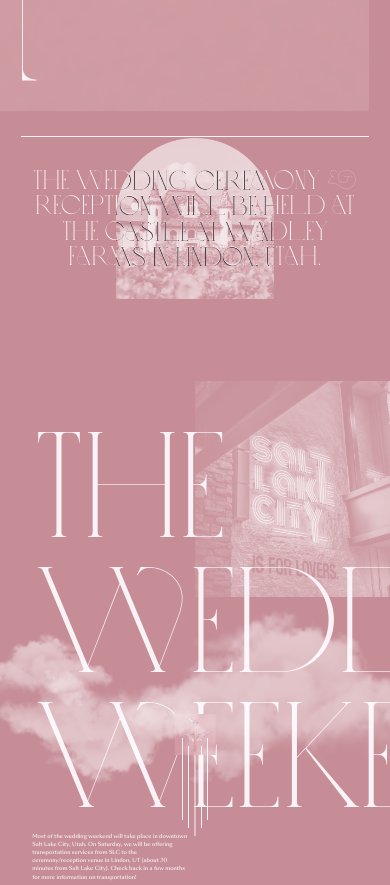
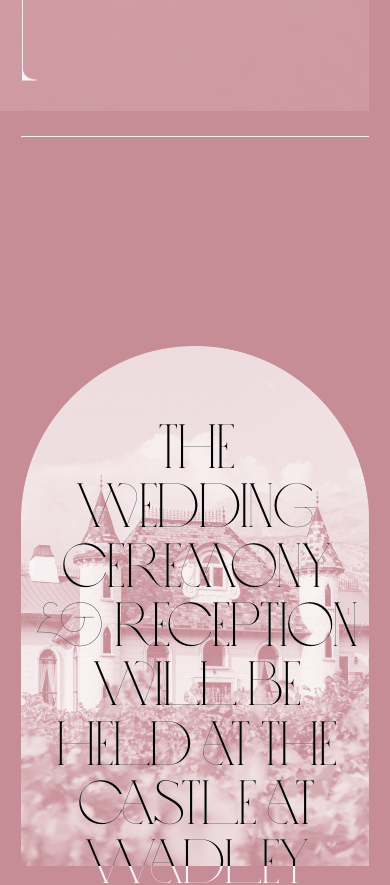
Before and after one commit to DalThePal/brandon_morgan_wedding, a React (Create React App) app: page /travel in a window 390 px wide. Shown: the part 600-1485 px from the top of the page. Built offline with nearby package versions, Linux system fonts and the light colour scheme.

Commit message:
wedding  mobile

```diff
--- a/src/pages/Travel/sections/02-Wedding.js
+++ b/src/pages/Travel/sections/02-Wedding.js
@@ -1,20 +1,24 @@
-import React from 'react'
+import React, { lazy, useContext } from 'react'
 import styled from 'styled-components'
+import { ScreenContext } from 'components/Providers'
 
 import colors from 'styles/colors'
-import text from 'styles/text'
+import text   from 'styles/text'
+import media  from 'styles/media'
 
-import WeddingPNG from 'images/wedding.png'
-import CroppedTextPNG from 'images/cropped_text.png'
+import WeddingPNG           from 'images/wedding.png'
+import WeddingMobilePNG     from 'images/wedding_mobile.png'
+
 
 const Wedding = () => {
+
+  const { mobile } = useContext(ScreenContext)
+
   return (
     <Wrapper data-scroll-section>
-      <Img src={WeddingPNG} alt="venue"/>
-      <H6>
-        The wedding ceremony & reception will be held at The Castle at Wadley Farms in Lindon, Utah.
-      </H6>
-      <CroppedText src={CroppedTextPNG} alt="ding cerem on will be astle at wa s in lindon"/>
+      <Img src={mobile ? WeddingMobilePNG : WeddingPNG} alt="venue"/>
+      <H6>The wedding ceremony & reception will be held at The Castle at Wadley Farms in Lindon, Utah.</H6>
+      <H6Clipped>The wedding ceremony & reception will be held at The Castle at Wadley Farms in Lindon, Utah.</H6Clipped>
     </Wrapper>
   )
 }
@@ -33,6 +37,14 @@
   height: 41.25vw;
   padding-left: 7.222vw;
   padding-right: 7.222vw;
+
+  ${media.mobile} {
+    justify-content: flex-start;
+    height: 265.6vw;
+    padding-top: 53.333vw;
+    padding-left: 5.333vw;
+    padding-right: 5.333vw;
+  }
 `
 
 const Img = styled.img`
@@ -40,27 +52,58 @@
   mix-blend-mode: screen;
 
   width: 40.417vw;
+
+  ${media.mobile} {
+    height: 133.333vw;
+    width: 89.333vw;
+  }
 `
 
 const H6 = styled.h6`
   ${text.desktop.h6}
   color: ${colors.roseIvory};
   text-align: center;
-  mix-blend-mode: screen;
   position: absolute;
   z-index: 2;
   top: 50%;
   left: 50%;
   transform: translate(-50%, -50%);
-  width: calc(100% - 14.444vw);
+  width: 100%;
+
+  padding: 7.57vw 8.333vw;
+
+  ${media.mobile} {
+    ${text.mobile.h2}
+    height: 212.267vw;
+    line-height: 95%;
+    top: 53.333vw;
+    left: 50%;
+    transform: translateX(-50%);
+
+    padding-top: 18.4vw;
+    padding-left: 8.333vw;
+    padding-right: 8.333vw;
+    padding-bottom: 21.6vw;
+  }
 `
 
-const CroppedText = styled.img`
-  position: absolute;
+const H6Clipped = styled(H6)`
+  color: transparent;
   z-index: 3;
-  top: 0;
-  left: 50%;
-  transform: translateX(-50%);
-  width: 40.417vw;
-  height: 33.681vw;
+
+  background: url(${WeddingPNG});
+  background-repeat: no-repeat;
+  background-size: 40.417vw 41.25vw;
+  background-position: 50%;
+  -webkit-background-clip: text;
+  filter: brightness(0) invert(0);
+
+  ${media.mobile} {
+    background: url(${WeddingMobilePNG});
+    background-repeat: no-repeat;
+    background-size: 89.333vw 133.333vw;
+    background-position: top center;
+    -webkit-background-clip: text;
+    filter: brightness(0) invert(0);
+  }
 `
--- a/src/pages/Travel/sections/06-Hotels.js
+++ b/src/pages/Travel/sections/06-Hotels.js
@@ -55,6 +55,7 @@
   display: flex;
   flex-direction: column;
   align-items: flex-start;
+  will-change: transform;
 
   height: 52.153vw;
   padding-top: 20.833vw;
```
Also changed, not shown: src/images/cropped_text.png (deleted), src/images/wedding_mobile.png (added).
